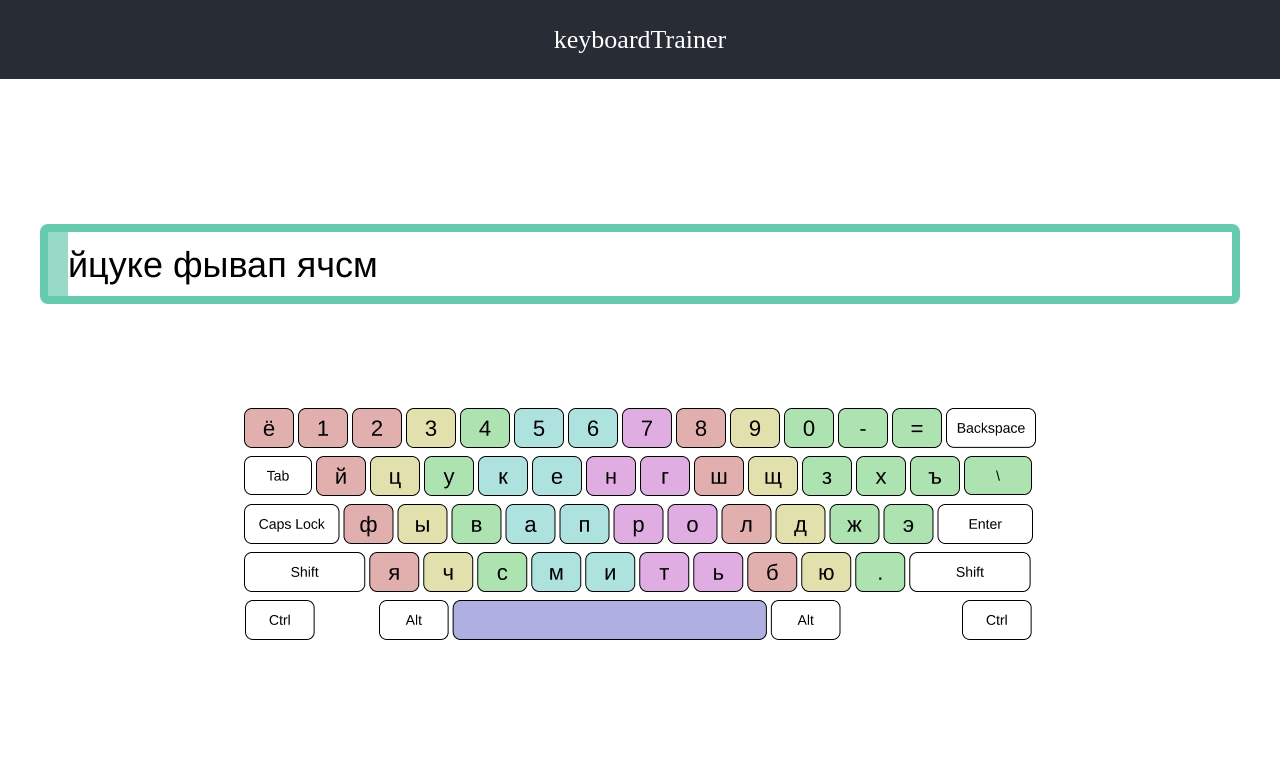
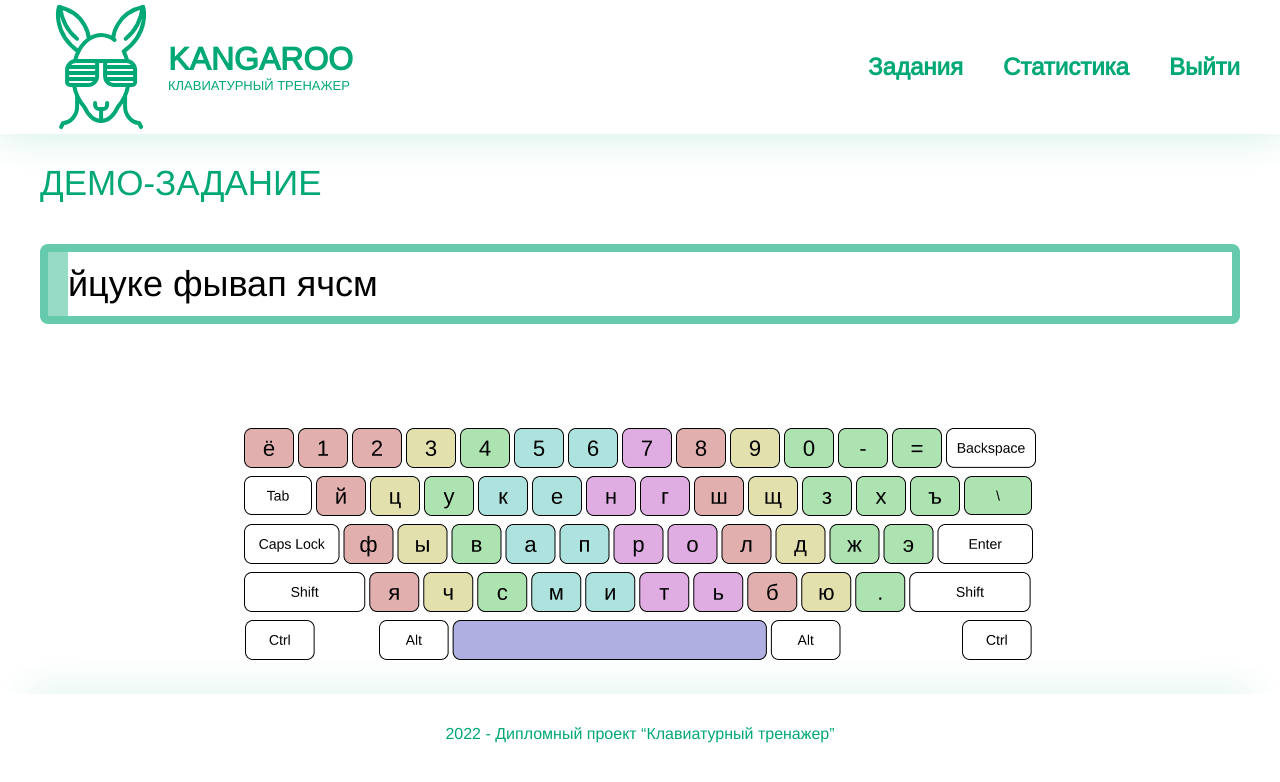
Before and after one commit to ZingerXY/keyboardTrainer, a React (Create React App) app: page / in a window 1280 px wide. Shown: the top 782 px of the page. Built offline with nearby package versions, Linux system fonts and the light colour scheme.

Commit message:
add basic style for homepage (demo)

```diff
--- a/src/App.js
+++ b/src/App.js
@@ -2,6 +2,7 @@ import './App.scss';
 import Header from "./components/Header/Header";
 import RunningString from './components/RunningString/RunningString';
 import Keyboard from './components/Keyboard/Keyboard';
+import Footer from './components/Footer/Footer';
 
 function App() {
   return (
@@ -11,7 +12,7 @@ function App() {
         <RunningString />
         <Keyboard />
       </main>
-
+      <Footer />
     </div>
   );
 }
--- a/src/App.scss
+++ b/src/App.scss
@@ -1,19 +1,20 @@
+$green: #00A876;
+$shadow: rgba(0, 168, 118, 0.2);
 
-.App-header {
-  background-color: #282c34;
-  min-height: 10vh;
-  display: flex;
-  flex-direction: column;
-  align-items: center;
-  justify-content: center;
-  font-size: calc(10px + 2vmin);
-  color: white;
-  border-bottom: 1px solid #fff;
+
+.container {
+  max-width: 1140px;
+  margin: 0 auto;
+  font-family: 'Arimo';
+}
+
+.App {
+  height: 100%;
 }
 
 .Main-part {
   background-color: #fff;
-  min-height: 90vh;
+  min-height: 70vh;
   display: flex;
   flex-direction: column;
   align-items: center;
--- /dev/null
+++ b/src/components/Footer/Footer.jsx
@@ -0,0 +1,15 @@
+import React from "react";
+import './Footer.scss'
+const Footer = () => {
+  return (
+    <footer className="App-footer">
+      <div className="footer container">
+        <p>2022 - Дипломный проект “Клавиатурный тренажер”</p>
+
+      </div>
+
+    </footer>
+  );
+};
+
+export default Footer
--- /dev/null
+++ b/src/components/Footer/Footer.scss
@@ -0,0 +1,19 @@
+$green: #00A876;
+$shadow: rgba(0, 168, 118, 0.2);
+
+.container {
+    max-width: 1200px;
+    margin: 0 auto;
+    font-family: 'Arimo';
+}
+
+.App-footer {
+    background-color: #FFFFFF;
+    box-shadow: 0px -30px 40px -30px $shadow;
+    padding: 3px 0 3px 0;
+    color: $green;
+    position: relative;
+    height: 10vh;
+    display: flex;
+    align-items: center;
+}
--- a/src/components/Header/Header.jsx
+++ b/src/components/Header/Header.jsx
@@ -1,8 +1,25 @@
 import React from "react";
+import './Header.scss'
 const Header = () => {
   return (
-    <header className={"App-header"}>
-      <p>keyboardTrainer</p>
+    <header className="App-header">
+      <div className="nav container">
+        <div className="nav_logo">
+          <img className='logo_img' src="./img/LOGO.svg" alt="logo" />
+          <div className="logo_name">
+            <h1 className="logo_name_item">KANGAROO</h1>
+            <p className="logo_title">КЛАВИАТУРНЫЙ ТРЕНАЖЕР</p>
+          </div>
+        </div>
+
+        {/* пока временно для демо версии */}
+        <div className="nav_links">
+          <h2 className="nav_links_title">Задания</h2>
+          <h2 className="nav_links_title">Статистика</h2>
+          <h2 className="nav_links_title">Выйти</h2>
+        </div>
+      </div>
+
     </header>
   );
 };
--- /dev/null
+++ b/src/components/Header/Header.scss
@@ -0,0 +1,42 @@
+$green: #00A876;
+$shadow: rgba(0, 168, 118, 0.2);
+
+.container {
+    max-width: 1200px;
+    margin: 0 auto;
+    font-family: 'Arimo';
+}
+
+.App-header {
+    background-color: #FFFFFF;
+    box-shadow: 0px 0px 40px $shadow;
+    padding: 3px 0 3px 0;
+    color: $green;
+    position: relative;
+}
+
+.nav {
+    display: flex;
+    justify-content: space-between;
+    align-items: center;
+}
+
+.nav_logo {
+    display: flex;
+}
+
+.logo_name {
+    display: flex;
+    flex-direction: column;
+    justify-content: center;
+}
+
+.logo_title {
+    font-size: 13px;
+}
+
+
+.nav_links {
+    display: flex;
+    gap: 40px;
+}
--- a/src/components/Keyboard/Keyboard.scss
+++ b/src/components/Keyboard/Keyboard.scss
@@ -1,4 +1,10 @@
+$green: #00A876;
+$shadow: rgba(0, 168, 118, 0.2);
+
+
 .Keyboard {
+
+
     &-img {
         pointer-events: none;
     }
--- a/src/components/RunningString/RunningString.jsx
+++ b/src/components/RunningString/RunningString.jsx
@@ -1,6 +1,6 @@
 import React from "react"
 import './RunningString.scss'
-import {useState, useEffect, createRef} from 'react'
+import { useState, useEffect, createRef } from 'react'
 
 const RunningString = () => {
   const [startWord, setStartWord] = useState('йцуке фывап ячсм'); //Слово, которое надо набрать
@@ -32,7 +32,7 @@ const RunningString = () => {
     } else {
       startWord.substring(1)
       setStartWord(startWord => startWord.substring(1)) //Обновляет значение startWord
-            setEndWord(word => word +startWord[0]) //Обновляет значение endWord
+      setEndWord(word => word + startWord[0]) //Обновляет значение endWord
 
     }
   };
@@ -44,7 +44,7 @@ const RunningString = () => {
         CurrectInput(); // Вызывает метод с логикой
       } else {
         stringId.current.classList.add('shake') // Трясет строку в случае, если введено неправильное значение
-            setTimeout(()=> {
+        setTimeout(() => {
           stringId.current.classList.remove('shake') //Убирает класс анимации
         }, 800)
       }
@@ -57,10 +57,14 @@ const RunningString = () => {
     };
   }, [startWord]);
   return (
+    <div className="container">
+      <p className="demo-task">ДЕМО-ЗАДАНИЕ</p>
       <div className="running-string" ref={stringId}>
         <div className="input-text end-string">{endWord}</div>
         <div className="input-text start-string">{startWord}</div>
       </div>
+    </div>
+
   )
 }
 
--- a/src/components/RunningString/RunningString.scss
+++ b/src/components/RunningString/RunningString.scss
@@ -1,10 +1,27 @@
+$green: #00A876;
+$shadow: rgba(0, 168, 118, 0.2);
+
+
 @font-face {
     font-family: 'Arimo';
     src: url('../../fonts/Arimo-Regular.ttf');
 }
+
+.container {
+    max-width: 1200px;
+    margin: 0 auto;
+}
+
+.demo-task {
+    color: $green;
+    padding: 10px 0 41px 0;
+    font-family: 'Arimo';
+    font-size: 35px;
+}
+
 .running-string {
     display: flex;
-    background:  rgb(255, 255, 255);
+    background: rgb(255, 255, 255);
     min-width: 75rem;
     height: 5rem;
     border: 8px solid rgba(0, 168, 118, 0.6);
@@ -13,6 +30,7 @@
     margin-bottom: 6.063rem;
 
 }
+
 .input-text {
     font-family: 'Arimo';
     font-style: normal;
@@ -23,6 +41,7 @@
     align-items: center;
     text-align: right;
 }
+
 .end-string {
     background: rgba(0, 168, 118, 0.6);
     color: #000000;
@@ -33,6 +52,7 @@
     box-sizing: border-box;
     white-space: pre;
 }
+
 .start-string {
     white-space: pre;
     color: #000000;
@@ -47,14 +67,21 @@
 }
 
 
-  @keyframes shake {
-    0%, 50%, 100% {
-    transform: rotate(0deg);
+@keyframes shake {
+
+    0%,
+    50%,
+    100% {
+        transform: rotate(0deg);
     }
-    10%, 30% {
-    transform: rotate(-1deg);
+
+    10%,
+    30% {
+        transform: rotate(-1deg);
     }
-    20%, 40% {
-    transform: rotate(1deg);
+
+    20%,
+    40% {
+        transform: rotate(1deg);
     }
 }
```
Also changed, not shown: public/img/LOGO.svg (added), public/img/LOGOz.svg (added), src/index.css (line endings or trailing spaces). Lines whose indentation alone changed are shown as unchanged.
